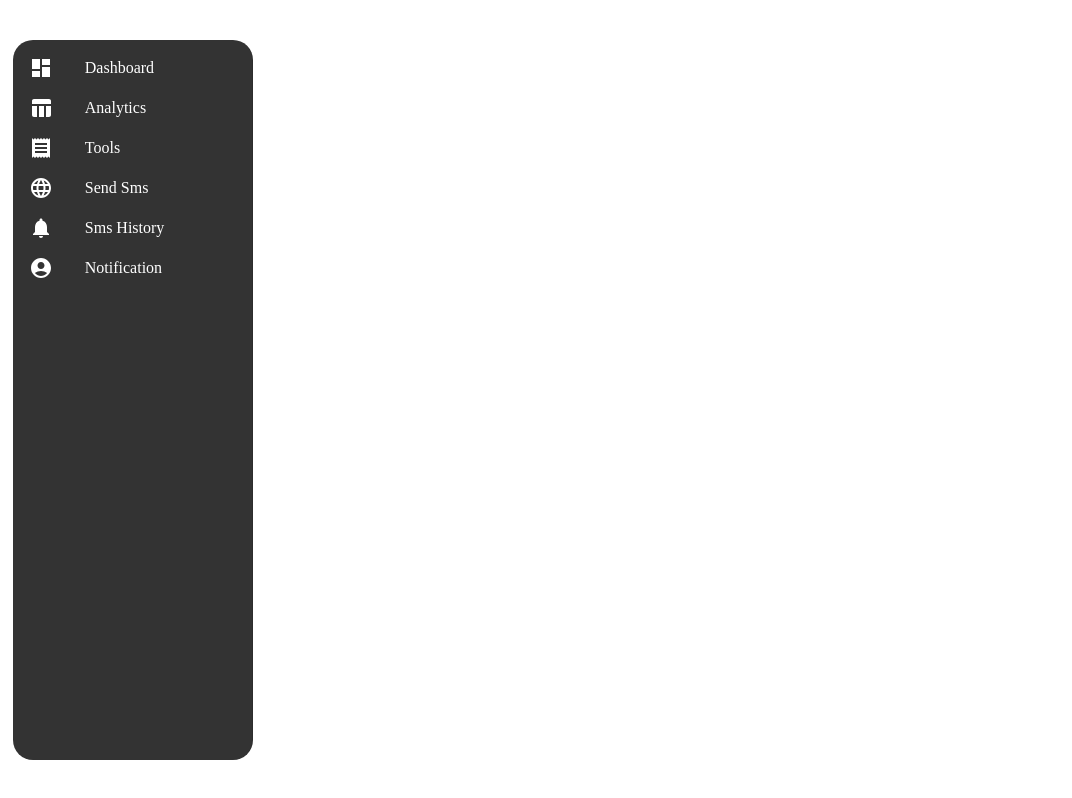
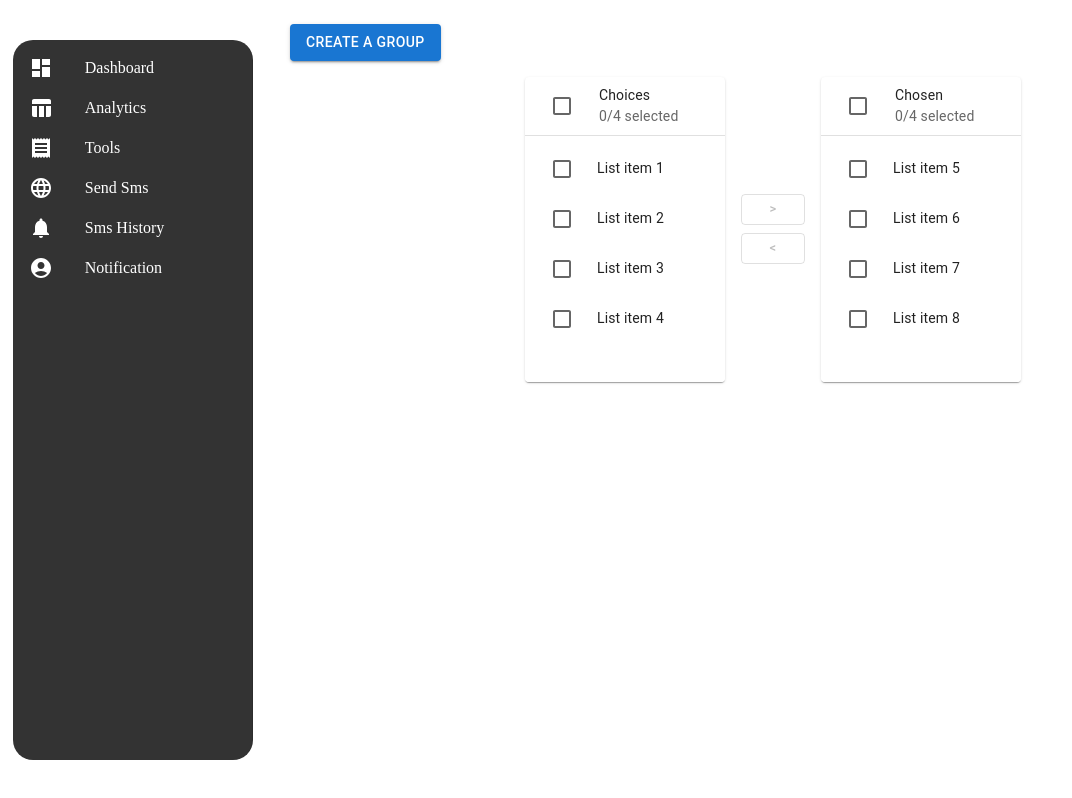
Before and after one commit to kishorpau/Project-Main, a React (Vite) app: page /tools in a window 1280 px wide. Shown: the whole page, without its empty margins (0-1072 px from the left). Built offline with nearby package versions, Linux system fonts and the light colour scheme.

Commit message:
few changes

```diff
--- /dev/null
+++ b/src/charts/ProductTrendChart.jsx
@@ -0,0 +1,47 @@
+
+import Chart from 'react-apexcharts';
+
+const ProductTrendsChart = () => {
+  const options = {
+    series: [
+      {
+        name: "Desktops",
+        data: [10, 41, 35, 51, 49, 62, 69, 91, 148],
+      },
+    ],
+    chart: {
+      height: 350,
+      type: 'line',
+      zoom: {
+        enabled: false,
+      },
+    },
+    dataLabels: {
+      enabled: false,
+    },
+    stroke: {
+      curve: 'straight',
+    },
+    title: {
+      text: 'Product Trends by Month',
+      align: 'left',
+    },
+    grid: {
+      row: {
+        colors: ['#f3f3f3', 'transparent'],
+        opacity: 0.5,
+      },
+    },
+    xaxis: {
+      categories: ['Jan', 'Feb', 'Mar', 'Apr', 'May', 'Jun', 'Jul', 'Aug', 'Sep'],
+    },
+  };
+
+  return (
+    <div id="chart">
+      <Chart options={options} series={options.series} type="line" height={350} />
+    </div>
+  );
+};
+
+export default ProductTrendsChart;
--- /dev/null
+++ b/src/charts/TrafficSourceChart.jsx
@@ -0,0 +1,58 @@
+import Chart from 'react-apexcharts';
+
+const TrafficSourcesChart = () => {
+  const options = {
+    series: [
+      {
+        name: 'Website Blog',
+        type: 'column',
+        data: [440, 505, 414, 671, 227, 413, 201, 352, 752, 320, 257, 160],
+      },
+      {
+        name: 'Social Media',
+        type: 'line',
+        data: [23, 42, 35, 27, 43, 22, 17, 31, 22, 22, 12, 16],
+      },
+    ],
+    chart: {
+      height: 350,
+      type: 'line',
+    },
+    stroke: {
+      width: [0, 4],
+    },
+    title: {
+      text: 'Traffic Sources',
+    },
+    dataLabels: {
+      enabled: true,
+      enabledOnSeries: [1],
+    },
+    labels: [
+      '01 Jan 2001', '02 Jan 2001', '03 Jan 2001', '04 Jan 2001',
+      '05 Jan 2001', '06 Jan 2001', '07 Jan 2001', '08 Jan 2001',
+      '09 Jan 2001', '10 Jan 2001', '11 Jan 2001', '12 Jan 2001'
+    ],
+    yaxis: [
+      {
+        title: {
+          text: 'Website Blog',
+        },
+      },
+      {
+        opposite: true,
+        title: {
+          text: 'Social Media',
+        },
+      },
+    ],
+  };
+
+  return (
+    <div id="chart">
+      <Chart options={options} series={options.series} type="line" height={350} />
+    </div>
+  );
+};
+
+export default TrafficSourcesChart;
--- /dev/null
+++ b/src/components/SelectAllTransferList.jsx
@@ -0,0 +1,162 @@
+
+import Grid from '@mui/material/Grid';
+import List from '@mui/material/List';
+import Card from '@mui/material/Card';
+import CardHeader from '@mui/material/CardHeader';
+import ListItemButton from '@mui/material/ListItemButton';
+import ListItemText from '@mui/material/ListItemText';
+import ListItemIcon from '@mui/material/ListItemIcon';
+import Checkbox from '@mui/material/Checkbox';
+import Button from '@mui/material/Button';
+import Divider from '@mui/material/Divider';
+import { useState } from 'react';
+
+function not(a, b) {
+  return a.filter((value) => !b.includes(value));
+}
+
+function intersection(a, b) {
+  return a.filter((value) => b.includes(value));
+}
+
+function union(a, b) {
+  return [...a, ...not(b, a)];
+}
+
+export default function SelectAllTransferList() {
+  const [checked, setChecked] = useState([]);
+  const [left, setLeft] = useState([0, 1, 2, 3]);
+  const [right, setRight] = useState([4, 5, 6, 7]);
+
+  const leftChecked = intersection(checked, left);
+  const rightChecked = intersection(checked, right);
+
+  const handleToggle = (value) => () => {
+    const currentIndex = checked.indexOf(value);
+    const newChecked = [...checked];
+
+    if (currentIndex === -1) {
+      newChecked.push(value);
+    } else {
+      newChecked.splice(currentIndex, 1);
+    }
+
+    setChecked(newChecked);
+  };
+
+  const numberOfChecked = (items) => intersection(checked, items).length;
+
+  const handleToggleAll = (items) => () => {
+    if (numberOfChecked(items) === items.length) {
+      setChecked(not(checked, items));
+    } else {
+      setChecked(union(checked, items));
+    }
+  };
+
+  const handleCheckedRight = () => {
+    setRight(right.concat(leftChecked));
+    setLeft(not(left, leftChecked));
+    setChecked(not(checked, leftChecked));
+  };
+
+  const handleCheckedLeft = () => {
+    setLeft(left.concat(rightChecked));
+    setRight(not(right, rightChecked));
+    setChecked(not(checked, rightChecked));
+  };
+
+  const customList = (title, items) => (
+    <Card>
+      <CardHeader
+        sx={{ px: 2, py: 1 }}
+        avatar={
+          <Checkbox
+            onClick={handleToggleAll(items)}
+            checked={numberOfChecked(items) === items.length && items.length !== 0}
+            indeterminate={
+              numberOfChecked(items) !== items.length && numberOfChecked(items) !== 0
+            }
+            disabled={items.length === 0}
+            inputProps={{
+              'aria-label': 'all items selected',
+            }}
+          />
+        }
+        title={title}
+        subheader={`${numberOfChecked(items)}/${items.length} selected`}
+      />
+      <Divider />
+      <List
+        sx={{
+          width: 200,
+          height: 230,
+          bgcolor: 'background.paper',
+          overflow: 'auto',
+        }}
+        dense
+        component="div"
+        role="list"
+      >
+        {items.map((value) => {
+          const labelId = `transfer-list-all-item-${value}-label`;
+
+          return (
+            <ListItemButton
+              key={value}
+              role="listitem"
+              onClick={handleToggle(value)}
+            >
+              <ListItemIcon>
+                <Checkbox
+                  checked={checked.includes(value)}
+                  tabIndex={-1}
+                  disableRipple
+                  inputProps={{
+                    'aria-labelledby': labelId,
+                  }}
+                />
+              </ListItemIcon>
+              <ListItemText id={labelId} primary={`List item ${value + 1}`} />
+            </ListItemButton>
+          );
+        })}
+      </List>
+    </Card>
+  );
+
+  return (
+    <Grid
+      container
+      spacing={2}
+      sx={{ justifyContent: 'center', alignItems: 'center' }}
+    >
+      <Grid item>{customList('Choices', left)}</Grid>
+      <Grid item>
+        <Grid container direction="column" sx={{ alignItems: 'center' }}>
+          <Button
+            sx={{ my: 0.5 }}
+            variant="outlined"
+            size="small"
+            onClick={handleCheckedRight}
+            disabled={leftChecked.length === 0}
+            aria-label="move selected right"
+          >
+            &gt;
+          </Button>
+          <Button
+            sx={{ my: 0.5 }}
+            variant="outlined"
+            size="small"
+            onClick={handleCheckedLeft}
+            disabled={rightChecked.length === 0}
+            aria-label="move selected left"
+          >
+            &lt;
+          </Button>
+        </Grid>
+      </Grid>
+      <Grid item>{customList('Chosen', right)}</Grid>
+    </Grid>
+  );
+}
--- a/src/components/SidePanel.jsx
+++ b/src/components/SidePanel.jsx
@@ -1,23 +1,23 @@
 import { Drawer, List, ListItemIcon, ListItemButton } from '@mui/material';
 import {
-  Dashboard as DashboardIcon,
-  TableChart as TableChartIcon,
-  Receipt as ReceiptIcon,
-  Language as LanguageIcon,
-  Notifications as NotificationsIcon,
-  AccountCircle as AccountCircleIcon,
+  Dashboard,
+  TableChart,
+  Receipt ,
+  Language ,
+  Notifications,
+  AccountCircle
 } from '@mui/icons-material';
 import { Box } from '@mui/system';
 import { Link, useLocation } from 'react-router-dom';
 
-// Define the menu items in a more concise format
+
 const menuItems = [
-  { path: '/Dashboard', label: 'Dashboard', icon: <DashboardIcon /> },
-  { path: '/Analytics', label: 'Analytics', icon: <TableChartIcon /> },
-  { path: '/Tools', label: 'Tools', icon: <ReceiptIcon /> },
-  { path: '/SendSms', label: 'Send Sms', icon: <LanguageIcon /> },
-  { path: '/SmsHistory', label: 'Sms History', icon: <NotificationsIcon /> },
-  { path: '/Notification', label: 'Notification', icon: <AccountCircleIcon /> },
+  { path: '/Dashboard', label: 'Dashboard', icon: <Dashboard /> },
+  { path: '/Analytics', label: 'Analytics', icon: <TableChart /> },
+  { path: '/Tools', label: 'Tools', icon: <Receipt /> },
+  { path: '/SendSms', label: 'Send Sms', icon: <Language /> },
+  { path: '/SmsHistory', label: 'Sms History', icon: <Notifications /> },
+  { path: '/Notification', label: 'Notification', icon: <AccountCircle /> },
 ];
 
 const SidePanel = () => {
--- a/src/pages/Analytics.jsx
+++ b/src/pages/Analytics.jsx
@@ -1,9 +1,16 @@
+import ProductTrendsChart from "../charts/ProductTrendChart"
+import TrafficSourcesChart from "../charts/TrafficSourceChart"
 import SidePanel from "../components/SidePanel"
+import { Box } from "@mui/material"
 
 
 const Analytics = () => {
   return (
-    <SidePanel/>
+    <Box component="section" sx={{ display:"flex", justifyContent:"space-evenly" }}>
+   <SidePanel/>
+    <ProductTrendsChart/>
+    <TrafficSourcesChart/>
+ </Box>
   )
 }
 
--- a/src/pages/Tools.jsx
+++ b/src/pages/Tools.jsx
@@ -1,9 +1,34 @@
+import SelectAllTransferList from "../components/SelectAllTransferList";
+import SidePanel from "../components/SidePanel";
+import { Box, Button, Typography } from "@mui/material";
 
-import SidePanel from "../components/SidePanel"
 const Tools = () => {
   return (
-    <SidePanel/>
-  )
-}
+    <Box
+      component="section"
+      sx={{
+        display: "flex",
+        flexDirection: { xs: "column", md: "row" },
+        justifyContent: "space-between",
+        alignItems: "flex-start",
+        padding: 2,
+        gap: 2,
+      }}
+    >
+      <Box sx={{ flex: 1, maxWidth: { md: "250px" } }}>
+        <SidePanel />
+      </Box>
 
-export default Tools
+      <Box sx={{ flex: 2, display: "flex", flexDirection: "column", gap: 2 }}>
+        <Button variant="contained" sx={{ alignSelf: "flex-start" }}>
+          Create a Group
+        </Button>
+
+
+        <SelectAllTransferList />
+      </Box>
+    </Box>
+  );
+};
+
+export default Tools;
```
